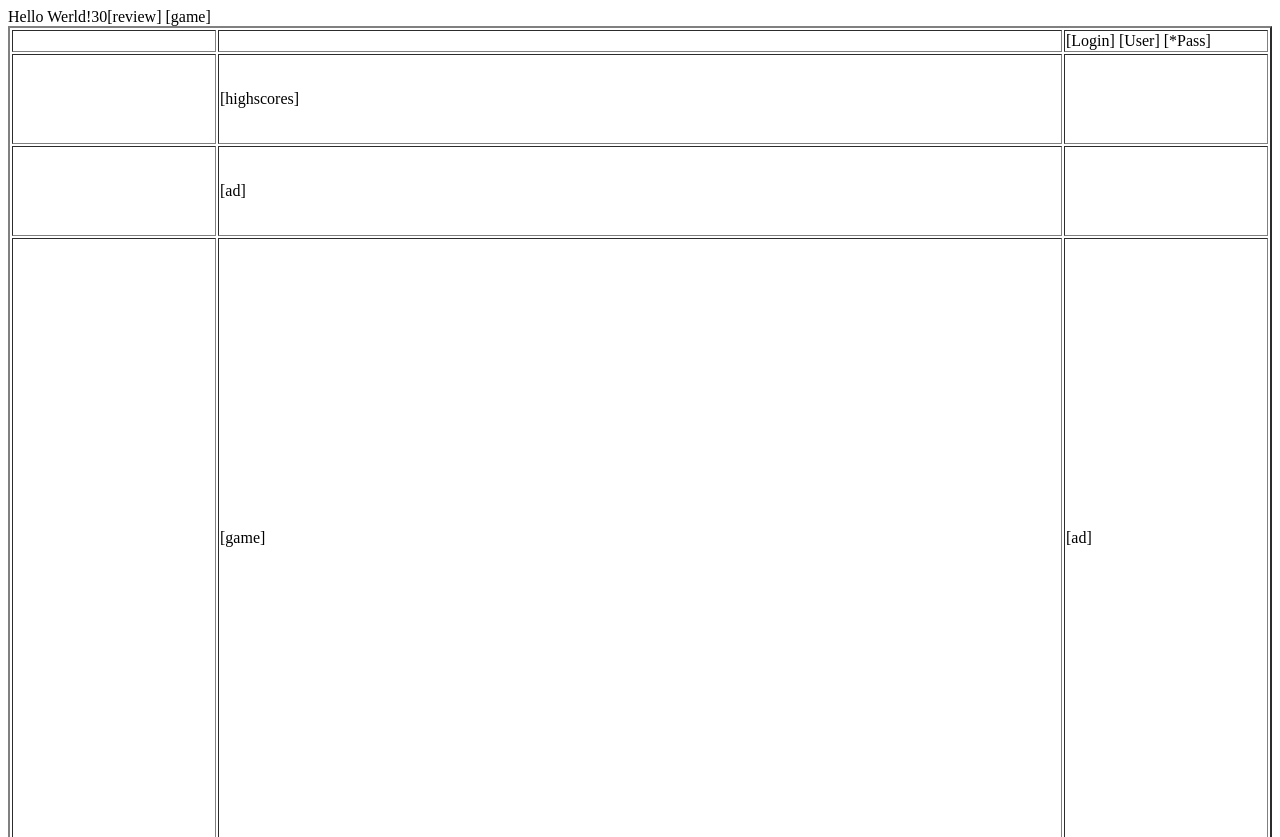
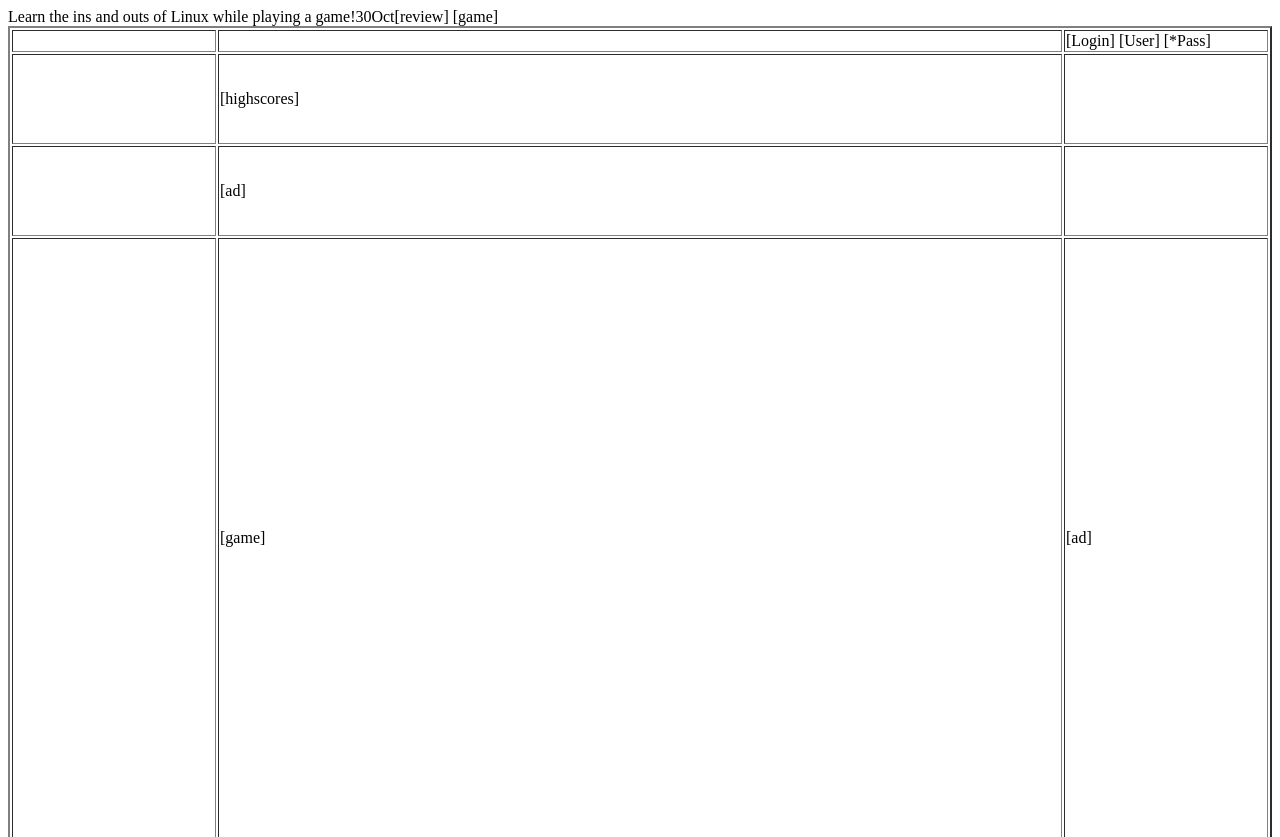
Before and after one commit to defter1760/LearnGame, a PHP site: page / in a window 1280 px wide. Shown: the top 837 px of the page. Run offline with PHP 8.4, Linux system fonts and the light colour scheme.

Commit message:
table update

```diff
--- a/index.php
+++ b/index.php
@@ -1,6 +1,6 @@
 <?PHP
-echo 'Hello Werld!';
-echo date('d');
+echo 'Learn the ins and outs of Linux while playing a game!';
+echo date('d'.'M');
 
 echo '<table border=2 width="100%">';
     echo '<tr>';
```
